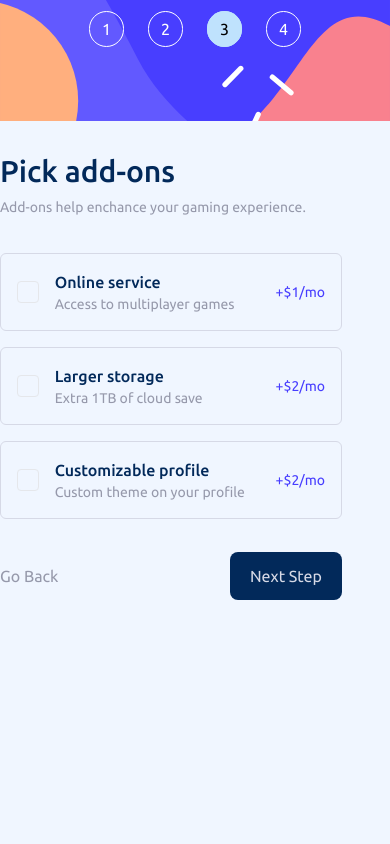
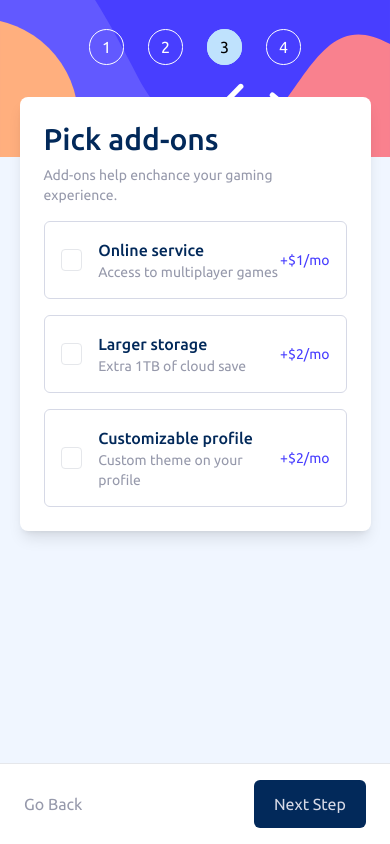
Before and after one commit to BarrosVentura/multi-step-form, a Next.js app: page /addons in a window 390 px wide. Built offline with nearby package versions, Linux system fonts and the light colour scheme.

Commit message:
Finaliza responsivo

```diff
--- a/src/app/addons/layout.tsx
+++ b/src/app/addons/layout.tsx
@@ -1,17 +1,16 @@
+import { Body } from "@/components/Body";
+
 export default function AddonsLayout({
   children,
 }: {
   children: React.ReactNode;
 }) {
   return (
-    <main className="pt-8 flex flex-col pr-12">
-      <h1 className="text-3xl font-medium text-marine-blue mb-2">
-        Pick add-ons
-      </h1>
-      <p className="text-cool-gray text-sm mb-9">
-        Add-ons help enchance your gaming experience.
-      </p>
+    <Body
+      title="Pick add-ons"
+      paragraph="Add-ons help enchance your gaming experience."
+    >
       {children}
-    </main>
+    </Body>
   );
 }
--- a/src/app/addons/page.tsx
+++ b/src/app/addons/page.tsx
@@ -7,6 +7,8 @@ import { useFormProvider } from "../form-provider";
 import { useRouter } from "next/navigation";
 import { Checkbox } from "@/components/Checkbox";
 import { ADDONS_PRICES } from "@/prices/addons";
+import { ButtonContainer } from "@/components/ButtonContainer";
+import { Button } from "@/components/Button";
 
 export default function AddonsPage() {
   const { handleFormContent, formContent } = useFormProvider();
@@ -47,7 +49,8 @@ export default function AddonsPage() {
           />
         ))}
       </div>
-      <div className="flex justify-between items-center">
+
+      <ButtonContainer>
         <button
           onClick={handleGoBack}
           className="text-cool-gray hover:text-marine-blue transition-all"
@@ -55,13 +58,8 @@ export default function AddonsPage() {
           Go Back
         </button>
 
-        <button
-          type="submit"
-          className="bg-marine-blue text-light-gray py-3 px-5 rounded-lg hover:brightness-125 transition-all disabled:bg-cool-gray disabled:text-alabaster"
-        >
-          Next Step
-        </button>
-      </div>
+        <Button type="submit">Next Step</Button>
+      </ButtonContainer>
     </form>
   );
 }
--- a/src/app/plan/page.tsx
+++ b/src/app/plan/page.tsx
@@ -9,6 +9,7 @@ import { useRouter } from "next/navigation";
 import { Switch } from "@/components/Switch";
 import { PLAN_PRICES } from "@/prices/plan";
 import { ButtonContainer } from "@/components/ButtonContainer";
+import { Button } from "@/components/Button";
 
 export default function Plan() {
   const { handleFormContent, formContent } = useFormProvider();
@@ -78,14 +79,9 @@ export default function Plan() {
         >
           Go Back
         </button>
-
-        <button
-          type="submit"
-          disabled={!isValid}
-          className="bg-marine-blue text-light-gray py-3 px-5 rounded-lg hover:brightness-125 transition-all disabled:bg-cool-gray disabled:text-alabaster"
-        >
+        <Button disabled={!isValid} type="submit">
           Next Step
-        </button>
+        </Button>
       </ButtonContainer>
     </form>
   );
--- a/src/app/summary/layout.tsx
+++ b/src/app/summary/layout.tsx
@@ -1,17 +1,16 @@
+import { Body } from "@/components/Body";
+
 export default function SummaryLayout({
   children,
 }: {
   children: React.ReactNode;
 }) {
   return (
-    <main className="pt-8 flex flex-col pr-12">
-      <h1 className="text-3xl font-medium text-marine-blue mb-2">
-        Finishing up
-      </h1>
-      <p className="text-cool-gray text-sm mb-9">
-        Double-check everything looks OK before confirming.
-      </p>
+    <Body
+      title="Finishing up"
+      paragraph="Double-check everything looks OK before confirming."
+    >
       {children}
-    </main>
+    </Body>
   );
 }
--- a/src/app/summary/page.tsx
+++ b/src/app/summary/page.tsx
@@ -3,6 +3,7 @@
 import Link from "next/link";
 import { useFormProvider } from "../form-provider";
 import { useRouter } from "next/navigation";
+import { ButtonContainer } from "@/components/ButtonContainer";
 
 export default function SummaryPage() {
   const { addonsBasedOnPeriod, planBasedOnPeriod, totalPrice } =
@@ -56,7 +57,7 @@ export default function SummaryPage() {
           </span>
         </div>
       </div>
-      <div className="w-full flex justify-between">
+      <ButtonContainer>
         <button
           onClick={handleGoBack}
           className="text-cool-gray hover:text-marine-blue transition-all"
@@ -70,7 +71,7 @@ export default function SummaryPage() {
         >
           Confirm
         </button>
-      </div>
+      </ButtonContainer>
     </div>
   );
 }
--- a/src/app/thankyou/layout.tsx
+++ b/src/app/thankyou/layout.tsx
@@ -1,11 +1,9 @@
+import { Body } from "@/components/Body";
+
 export default function ThankYouLayout({
   children,
 }: {
   children: React.ReactNode;
 }) {
-  return (
-    <main className="pt-8 flex flex-col justify-center items-center pr-12">
-      {children}
-    </main>
-  );
+  return <Body center>{children}</Body>;
 }
--- a/src/components/Body.tsx
+++ b/src/components/Body.tsx
@@ -2,15 +2,23 @@ export function Body({
   title,
   paragraph,
   children,
+  center,
 }: {
-  title: string;
-  paragraph: string;
+  title?: string;
+  paragraph?: string;
   children: React.ReactNode;
+  center?: boolean;
 }) {
   return (
-    <main className="flex flex-col md:pt-8 md:pr-12 md:pl-0 md:pb-0  md:w-auto md:mt-0 md:shadow-none rounded-lg bg-white w-[90%] m-auto mt-[-60px] p-6 shadow-lg">
-      <h1 className="text-3xl font-medium text-marine-blue mb-2">{title}</h1>
-      <p className="text-cool-gray text-sm mb-4">{paragraph}</p>
+    <main
+      className={`flex flex-col md:pt-8 md:pr-12 md:pl-0 md:pb-0  md:w-auto md:mt-0 md:shadow-none rounded-lg bg-white w-[90%] m-auto mt-[-60px] p-6 shadow-lg ${
+        center && "items-center"
+      }`}
+    >
+      {title && (
+        <h1 className="text-3xl font-medium text-marine-blue mb-2">{title}</h1>
+      )}
+      {paragraph && <p className="text-cool-gray text-sm mb-4">{paragraph}</p>}
       {children}
     </main>
   );
--- a/src/components/Button.tsx
+++ b/src/components/Button.tsx
@@ -1,6 +1,13 @@
-export function Button({ children }: { children: React.ReactNode }) {
+interface ButtonProps extends React.ComponentPropsWithoutRef<"button"> {
+  children: React.ReactNode;
+}
+
+export function Button({ children, ...props }: ButtonProps) {
   return (
-    <button className=" bg-marine-blue text-light-gray py-3 px-5 rounded-md hover:brightness-125 transition-all">
+    <button
+      className=" bg-marine-blue text-light-gray py-3 px-5 rounded-md hover:brightness-125 disabled:bg-cool-gray disabled:text-alabaster transition-all"
+      {...props}
+    >
       {children}
     </button>
   );
```
